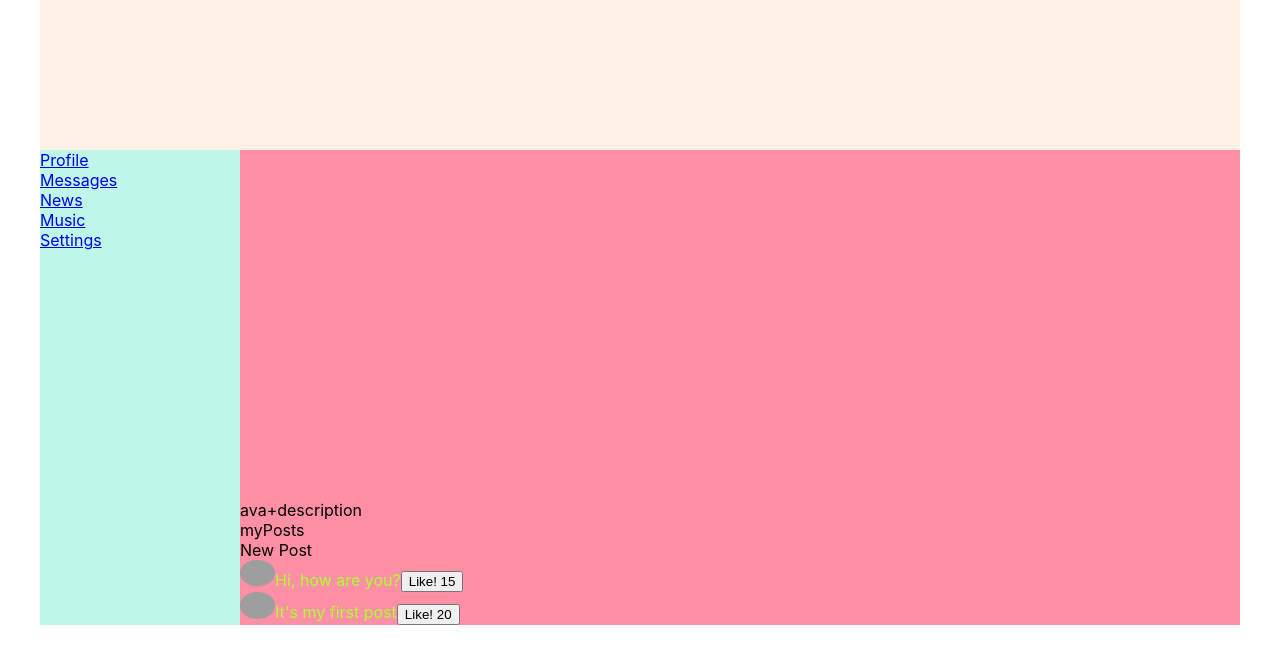
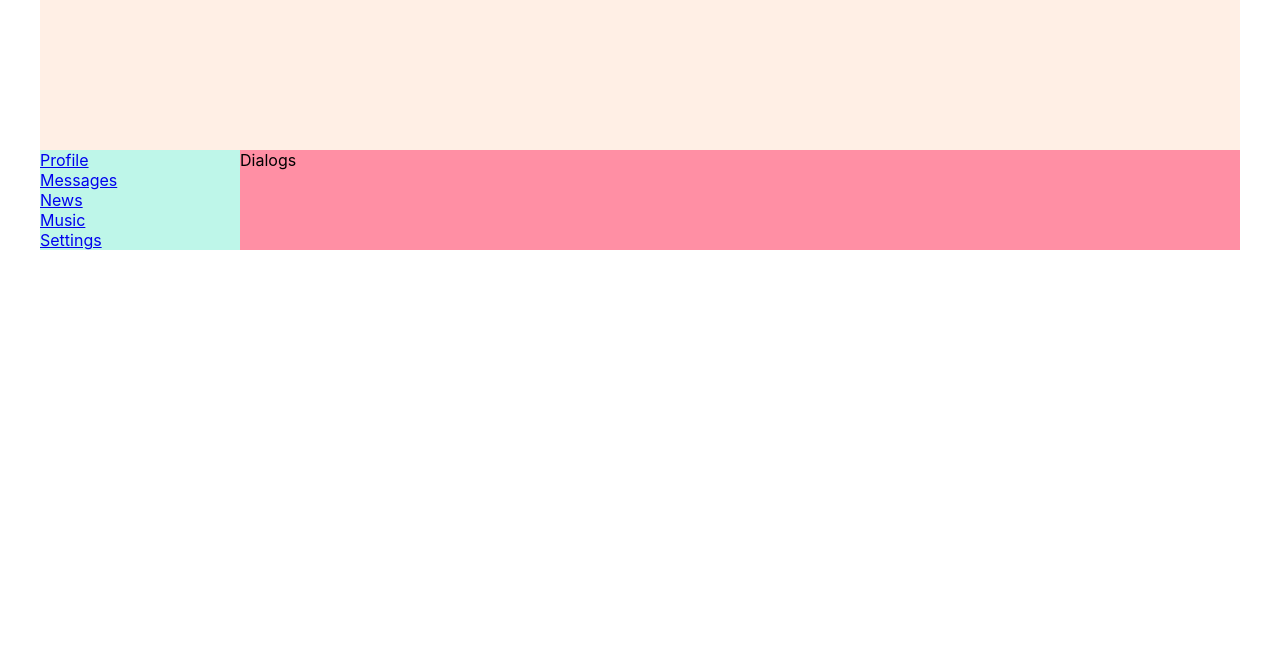
Before and after one commit to Xarizmo/Social_network, a React (Create React App) app: page /profile in a window 1280 px wide. Shown: the top 664 px of the page. Built offline with nearby package versions, Linux system fonts and the light colour scheme; grey boxes are pictures that could not be loaded.

Commit message:
repeat + new component Dialogs (17-18)

```diff
--- a/src/App.css
+++ b/src/App.css
@@ -1,11 +1,14 @@
-.app-wrapper {
+.app_wrapper {
     margin: 0 auto;
     max-width: 1200px;
     display: grid;
-  grid-template-areas:
-    "h h"
-    "n c";
+    grid-template-areas: "h h" "n c";
     grid-template-rows: 150px 1fr;
     grid-template-columns: 2fr 10fr;
     grid-gap: 0px;
 }
+
+.app_wrapper_content {
+    grid-area: c;
+    background-color: #FF8FA4;
+}
--- a/src/App.js
+++ b/src/App.js
@@ -4,15 +4,19 @@ import './App.css';
 import Header from "./Components/Header/Header";
 import Nav from "./Components/Navbar/Navbar";
 import Profile from "./Components/Profile/Profile";
+import Dialogs from "./Components/Dialogs/Dialogs";
 
 const App = () => {
   return (
-    <div className="app-wrapper">
+    <div className="app_wrapper">
       <Header/>
       <Nav/>
-      <Profile/>
+      <div className="app_wrapper_content">
+        <Dialogs/>
+      </div>
+      {/*<Profile/>*/}
     </div>
-  );
+  )
 }
 
 export default App;
--- /dev/null
+++ b/src/Components/Dialogs/Dialogs.jsx
@@ -0,0 +1,12 @@
+import React from 'react';
+import s from './Dialogs.module.css';
+
+const Dialogs = (props) => {
+    return (
+      <div className={s.content}>
+          Dialogs
+      </div>
+    )
+}
+
+export default Dialogs;
--- a/src/Components/Profile/MyPosts/MyPosts.jsx
+++ b/src/Components/Profile/MyPosts/MyPosts.jsx
@@ -2,7 +2,7 @@ import React from 'react';
 import s from './MyPosts.module.css';
 import Post from "./Post/Post";
 
-const MyPosts = () => {
+const MyPosts = (props) => {
   return (
     <div>
       myPosts
@@ -10,11 +10,11 @@ const MyPosts = () => {
         New Post
       </div>
       <div className={s.posts}>
-        <Post message='Hi, how are you?' likeCounts=' 15' />
-        <Post message={`It's my first post`} likeCounts=' 20' />
+        <Post message='Hi, how are you?' likeCounts='Likes - 15'/>
+        <Post message={`It's my first post`} likeCounts='Likes - 20'/>
       </div>
     </div>
-  );
+  )
 }
 
 export default MyPosts;
--- a/src/Components/Profile/MyPosts/Post/Post.jsx
+++ b/src/Components/Profile/MyPosts/Post/Post.jsx
@@ -5,10 +5,12 @@ const Post = (props) => {
   return (
     <div className={s.item}>
       <img src="https://cdn.onlinewebfonts.com/svg/img_452489.png" alt=""/>
-      <span>{ props.message }</span>
-      <button>Like!<span>{ props.likeCounts }</span></button>
+      <span>{props.message}</span>
+      <button>Like!</button>
+      <br/>
+      <span>{props.likeCounts}</span>
     </div>
-  );
+  )
 }
 
 export default Post;
--- a/src/Components/Profile/Profile.jsx
+++ b/src/Components/Profile/Profile.jsx
@@ -2,8 +2,9 @@ import React from 'react';
 import s from './Profile.module.css';
 import MyPosts from "./MyPosts/MyPosts";
 
-const Profile = () => {
-  return <div className={s.content}>
+const Profile = (props) => {
+  return (
+    <div>
       <div className={s.content_top_bg}>
       </div>
       <div>
@@ -11,6 +12,7 @@ const Profile = () => {
       </div>
       <MyPosts/>
     </div>
+  )
 }
 
 export default Profile;
--- a/src/Components/Profile/Profile.module.css
+++ b/src/Components/Profile/Profile.module.css
@@ -1,8 +1,3 @@
-.content {
-    grid-area: c;
-    background-color: #FF8FA4;
-}
-
 .content_top_bg {
     background: url(https://avatars.mds.yandex.net/get-pdb/1906603/2f4899d7-f772-4e28-b9e0-9b58dee87335/s1200) no-repeat;
     background-size: cover;
```
Also changed, not shown: src/Components/Dialogs/Dialogs.module.css (added). Lines whose indentation alone changed are shown as unchanged.
